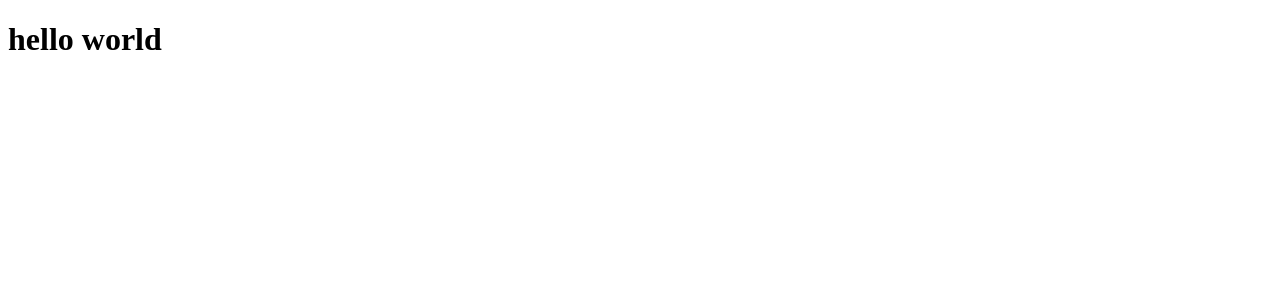
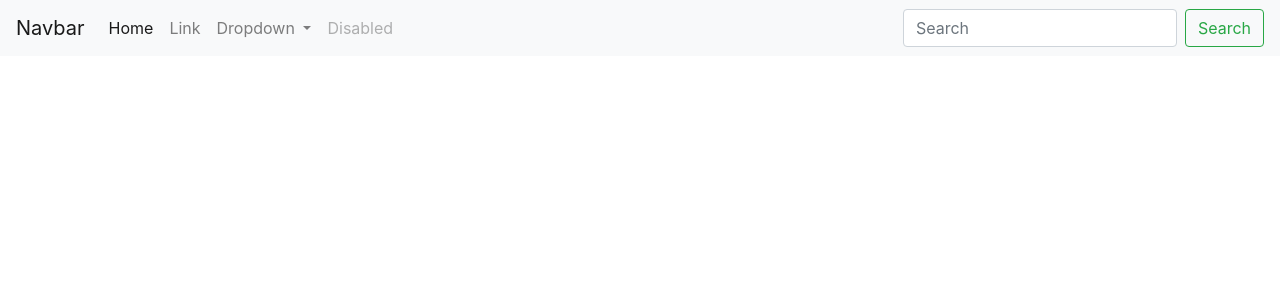
Before and after one commit to mohammed-esi/angular-simple-app-jsonplaceholder, an Angular app: page / in a window 1280 px wide. Shown: the top 300 px of the page. Built offline with nearby package versions, Linux system fonts and the light colour scheme.

Commit message:
setup bootstrap jquery propper font awesome in angular

```diff
--- a/angular.json
+++ b/angular.json
@@ -24,9 +24,15 @@
               "src/assets"
             ],
             "styles": [
-              "src/styles.css"
+              "src/styles.css",
+              "./node_modules/bootstrap/dist/css/bootstrap.css",
+              "./node_modules/font-awesome/css/font-awesome.css"
             ],
-            "scripts": []
+            "scripts": [
+              "./node_modules/jquery/dist/jquery.js",
+              "./node_modules/popper.js/dist/umd/popper.js",
+              "./node_modules/bootstrap/dist/js/bootstrap.js"
+            ]
           },
           "configurations": {
             "production": {
--- a/package.json
+++ b/package.json
@@ -19,6 +19,10 @@
     "@angular/platform-browser": "~11.0.5",
     "@angular/platform-browser-dynamic": "~11.0.5",
     "@angular/router": "~11.0.5",
+    "bootstrap": "^4.5.3",
+    "font-awesome": "^4.7.0",
+    "jquery": "^3.5.1",
+    "popper.js": "^1.16.1",
     "rxjs": "~6.6.0",
     "tslib": "^2.0.0",
     "zone.js": "~0.10.2"
--- a/src/app/app.component.html
+++ b/src/app/app.component.html
@@ -1 +1,37 @@
-<h1>hello world</h1>
+<header id='welecom_page'>
+  <nav class="navbar navbar-expand-lg navbar-light bg-light">
+    <a class="navbar-brand" href="#">Navbar</a>
+    <button class="navbar-toggler" type="button" data-toggle="collapse" data-target="#navbarSupportedContent" aria-controls="navbarSupportedContent" aria-expanded="false" aria-label="Toggle navigation">
+      <span class="navbar-toggler-icon"></span>
+    </button>
+
+    <div class="collapse navbar-collapse" id="navbarSupportedContent">
+      <ul class="navbar-nav mr-auto">
+        <li class="nav-item active">
+          <a class="nav-link" href="#">Home <span class="sr-only">(current)</span></a>
+        </li>
+        <li class="nav-item">
+          <a class="nav-link" href="#">Link</a>
+        </li>
+        <li class="nav-item dropdown">
+          <a class="nav-link dropdown-toggle" href="#" id="navbarDropdown" role="button" data-toggle="dropdown" aria-haspopup="true" aria-expanded="false">
+            Dropdown
+          </a>
+          <div class="dropdown-menu" aria-labelledby="navbarDropdown">
+            <a class="dropdown-item" href="#">Action</a>
+            <a class="dropdown-item" href="#">Another action</a>
+            <div class="dropdown-divider"></div>
+            <a class="dropdown-item" href="#">Something else here</a>
+          </div>
+        </li>
+        <li class="nav-item">
+          <a class="nav-link disabled" href="#">Disabled</a>
+        </li>
+      </ul>
+      <form class="form-inline my-2 my-lg-0">
+        <input class="form-control mr-sm-2" type="search" placeholder="Search" aria-label="Search">
+        <button class="btn btn-outline-success my-2 my-sm-0" type="submit">Search</button>
+      </form>
+    </div>
+  </nav>
+</header>
```
Also changed, not shown: 1 other file (tests, documents, lock files or other folders).
